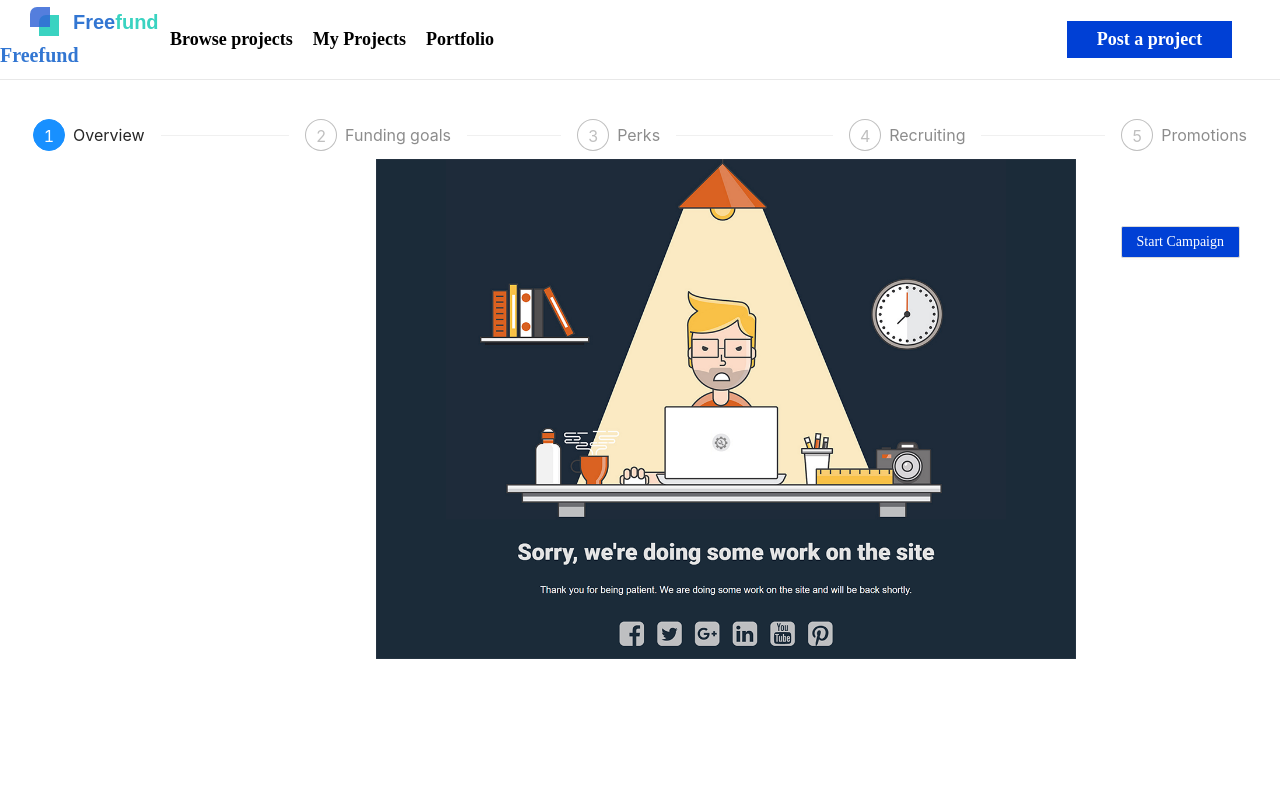
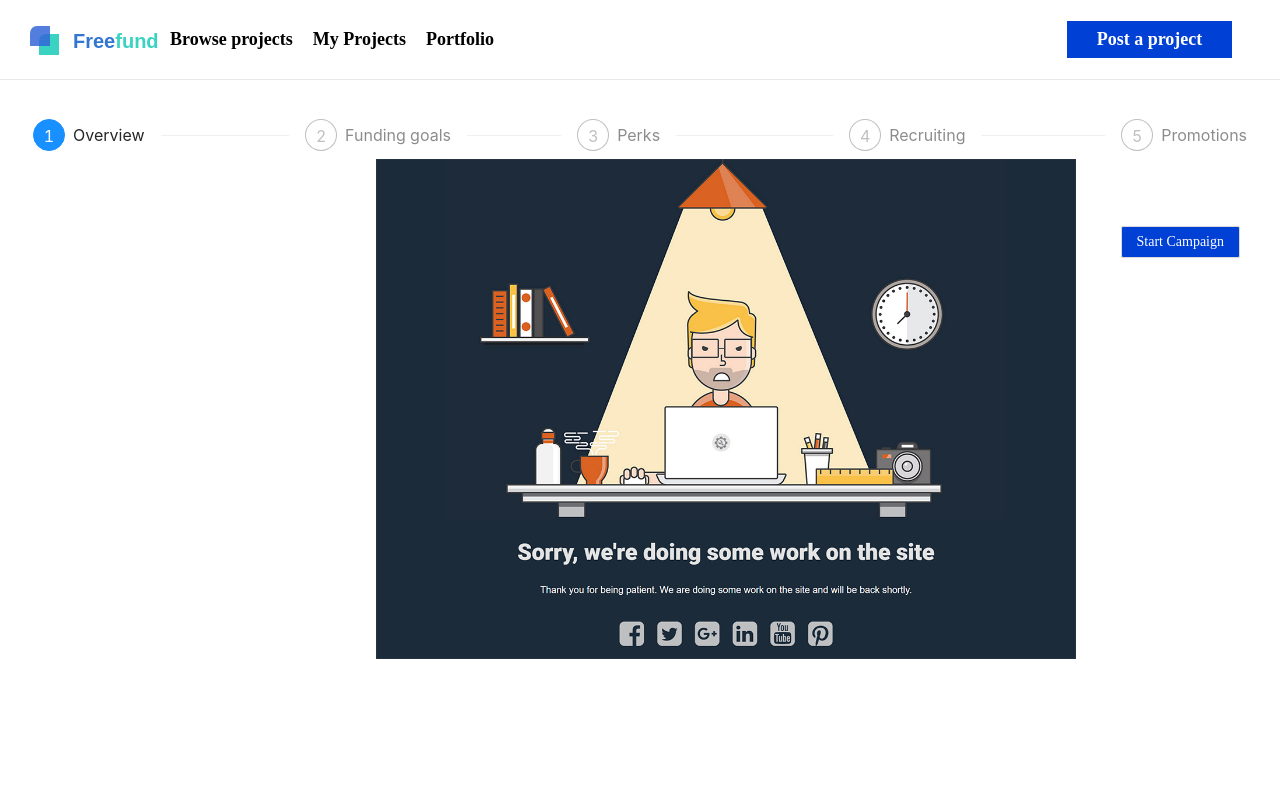
Before and after one commit to Inbarasankumar/FreeFund, a React (Create React App) app: page /promotions in a window 1280 px wide. Shown: the top 800 px of the page. Built offline with nearby package versions, Linux system fonts and the light colour scheme.

Commit message:
Added Link home

```diff
--- a/src/components/common/Header/index.jsx
+++ b/src/components/common/Header/index.jsx
@@ -9,8 +9,8 @@ class Header extends React.Component {
       return (
         <Row className="header container-fluid" align="middle">
             <Col span={3}>
-            <img className="freefund" src={Images.freefundLogo} alt="freefundLogo"/>
-                <Link className="header-title">Freefund</Link>
+            <Link to='/home'> <img className="freefund" src={Images.freefundLogo} alt="freefundLogo"/></Link>
+
                 </Col>
             <Col span={9}>
                 <Link to={'/browseprojects'} className="header-link">Browse projects</Link>
```
